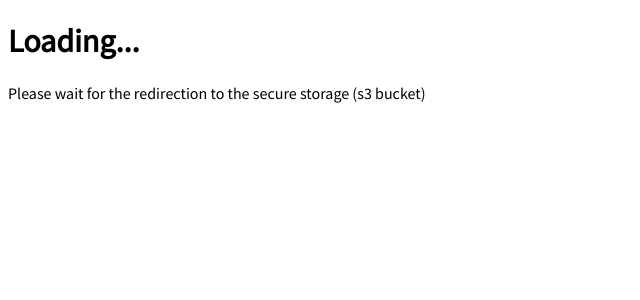
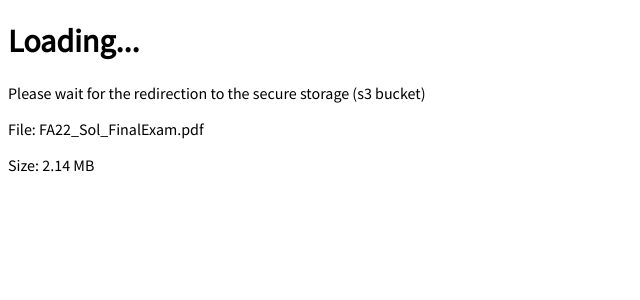
Before and after one commit to aukkawut/aukkawut.github.io, a Jekyll site: the page ds595solutions.html, which Jekyll copies as it is, in a window 1280 px wide. Shown: the top 300 px of the page, without its empty margins (0-640 px from the left). Built offline with Jekyll 4.4.1, drawn with Linux system fonts in a browser that asks for light colours.

Commit message:
Update and rename Secret.html to ds595solutions.html

```diff
--- a/Secret.html
+++ b/ds595solutions.html
@@ -16,6 +16,8 @@
 </head>
 <h1 style="font-family: 'Source Sans Pro', sans-serif;">Loading...</h1>
 <p style="font-family: 'Source Sans Pro', sans-serif;">Please wait for the redirection to the secure storage (s3 bucket)</p>
+   <p style="font-family: 'Source Sans Pro', sans-serif;">File: FA22_Sol_FinalExam.pdf</p>
+    <p style="font-family: 'Source Sans Pro', sans-serif;">Size: 2.14 MB</p>
 
 
 </body>
```
